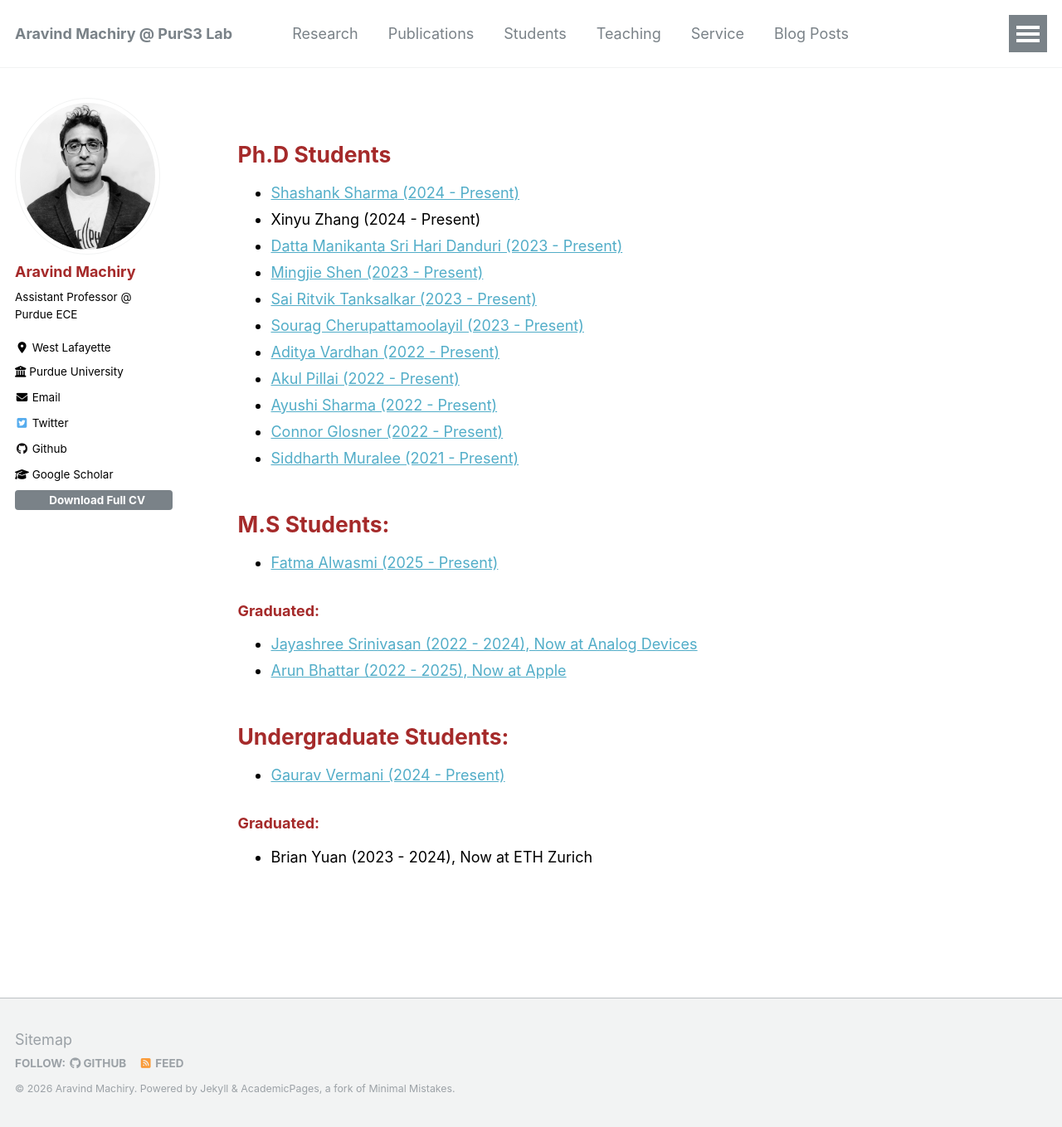
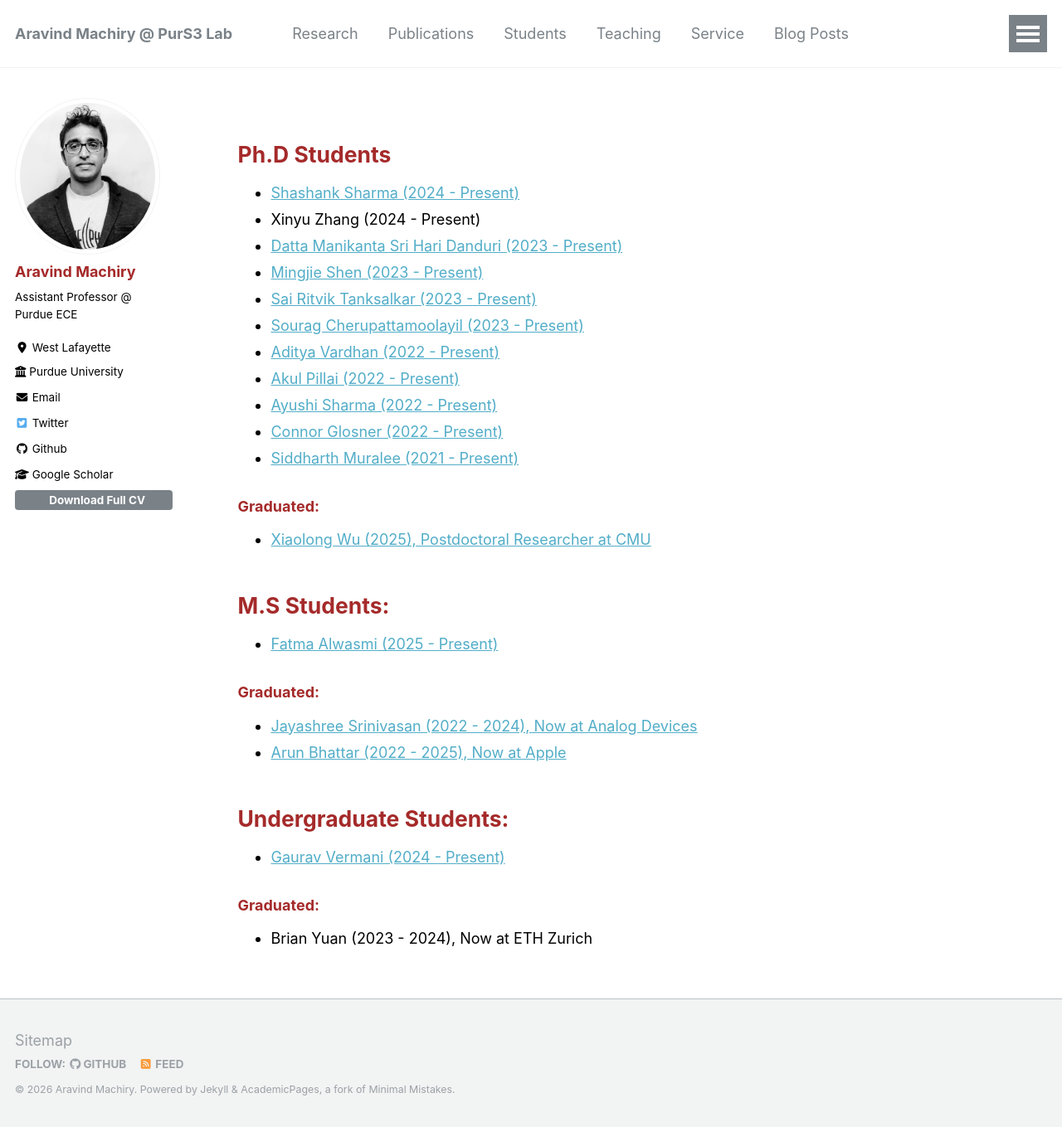
Before and after one commit to Machiry/machiry.github.io, a Jekyll site: the page built from students/index.html, in a window 1280 px wide and 1359 px high. Shown: the whole window at 83% size. Built offline with Jekyll 4.4.1, drawn with Linux system fonts in a browser that asks for light colours; nearby versions of some CDN libraries.

Commit message:
adding all

```diff
--- a/students/index.html
+++ b/students/index.html
@@ -20,6 +20,12 @@ author_profile: true
 		<li><a href="https://www.linkedin.com/in/connor-glosner-709923177">Connor Glosner (2022 - Present)</a></li>
 		<li><a href="https://www.linkedin.com/in/siddharthmuralee-a59977129/">Siddharth Muralee (2021 - Present)</a></li>
 	</ul>
+
+	<h3> Graduated: </h3>
+	<ul>
+		<li><a href="https://www.linkedin.com/in/xiaolong-wu-7434435a/">Xiaolong Wu (2025), Postdoctoral Researcher at CMU</a></li>
+	</ul>
+
 	<h2> M.S Students: </h2>
 	<ul>
 		<li><a href="https://www.linkedin.com/in/fatmaalwasmi/">Fatma Alwasmi (2025 - Present)</a></li>
```
